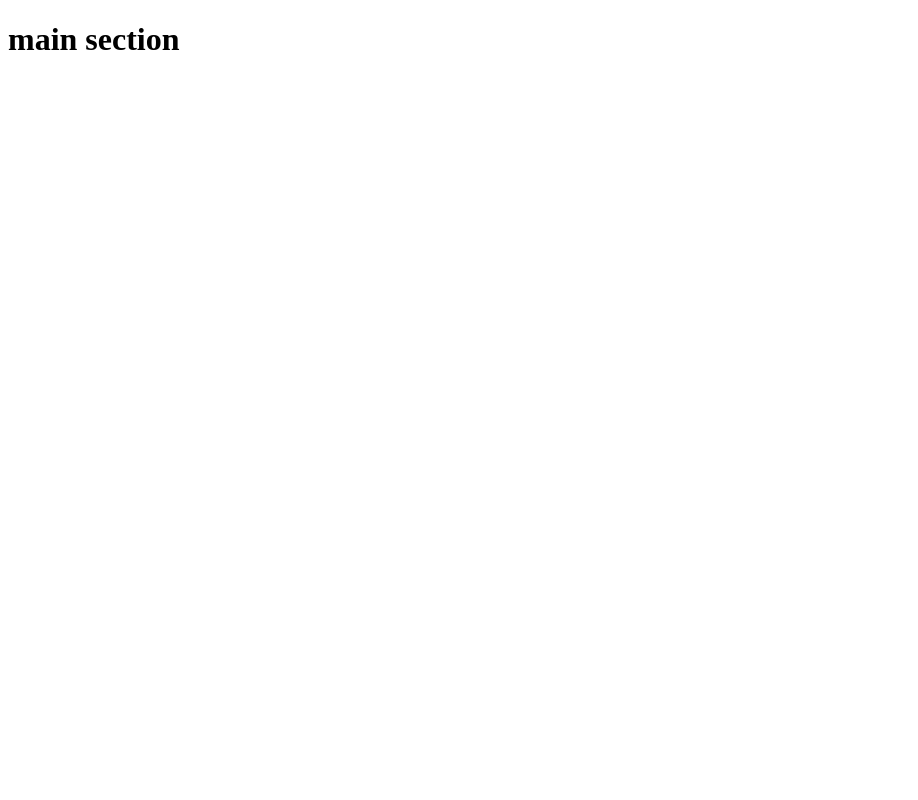
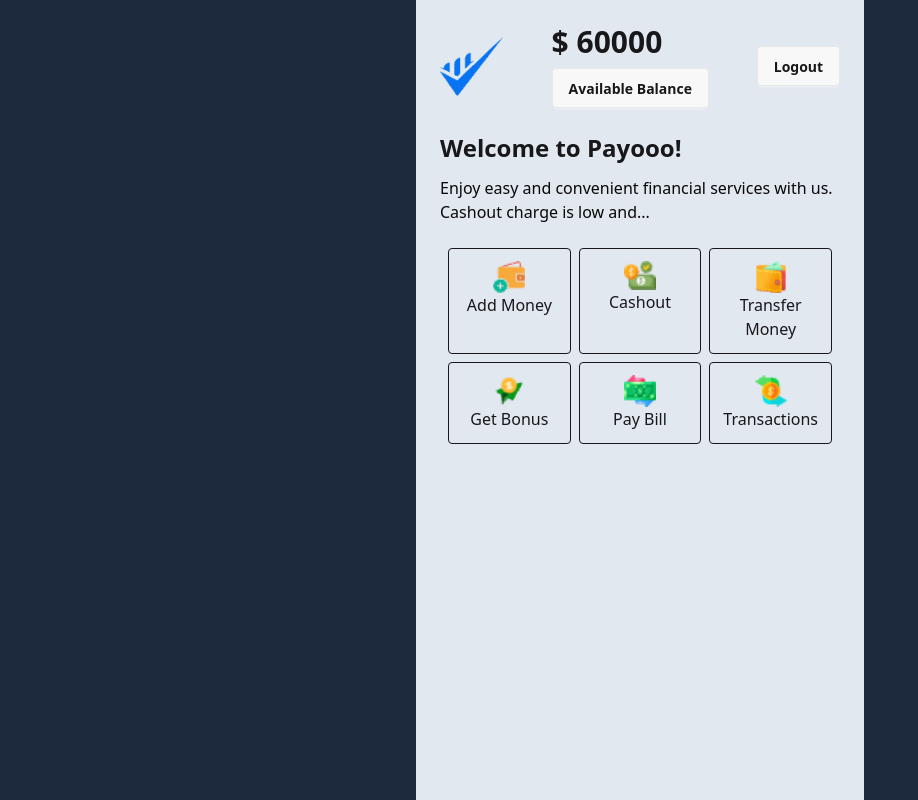
Before and after one commit to robin355/payment-_Project, a website: page main.html in a window 1280 px wide. Shown: the whole page, without its empty margins (0-918 px from the left). Drawn offline with nearby package versions, Linux system fonts and the light colour scheme.

Commit message:
card fuction implement

```diff
--- a/main.html
+++ b/main.html
@@ -1,11 +1,57 @@
 <!DOCTYPE html>
 <html lang="en">
+
 <head>
     <meta charset="UTF-8">
     <meta name="viewport" content="width=device-width, initial-scale=1.0">
     <title>Document</title>
+    <link href="https://cdn.jsdelivr.net/npm/daisyui@5" rel="stylesheet" type="text/css" />
+    <script src="https://cdn.jsdelivr.net/npm/@tailwindcss/browser@4"></script>
 </head>
-<body>
-    <h1>main section</h1>
+
+<body class="bg-slate-800">
+    <section class="max-w-md min-h-screen mx-auto py-6 bg-slate-200">
+        <header>
+            <nav class="flex justify-around items-center">
+                <img class="w-16" src="assets/Group.png" alt="">
+                <div>
+                    <p class="text-3xl font-bold">$ 60000</p>
+                    <p class="btn border mt-2">Available Balance</p>
+                </div>
+                <button class="btn">Logout</button>
+            </nav>
+        </header>
+        <section class="m-6">
+             <h1 class="text-2xl font-bold mb-3">Welcome to Payooo!</h1>
+        <p class="text-[#080808]">Enjoy easy and convenient financial services with us. Cashout charge is low and...</p>
+        <div class="cards grid grid-cols-3 gap-2 p-2 mt-4">
+            <div class="box border p-3 text-center rounded-sm ">
+                <img class="w-8 mx-auto" src="./assets/wallet1.png" alt="" srcset="">
+                <h3>Add Money</h3>
+            </div>
+            <div class="box border p-3 text-center rounded-sm ">
+                <img class="w-8 mx-auto" src="./assets/bonus1.png" alt="" srcset="">
+                <h3>Cashout</h3>
+            </div>
+            <div class="box border p-3 text-center rounded-sm ">
+                <img class="w-8 mx-auto" src="./assets/purse1.png" alt="" srcset="">
+                <h3>Transfer Money</h3>
+            </div>
+            <div class="box border p-3 text-center rounded-sm ">
+                <img class="w-8 mx-auto" src="./assets/send1.png" alt="" srcset="">
+                <h3>Get Bonus</h3>
+            </div>
+            <div class="box border p-3 text-center rounded-sm ">
+                <img class="w-8 mx-auto" src="./assets/transaction1.png" alt="" srcset="">
+                <h3>Pay Bill</h3>
+            </div>
+            <div class="box border p-3 text-center rounded-sm ">
+                <img class="w-8 mx-auto" src="./assets/money1.png" alt="" srcset="">
+                <h3>Transactions</h3>
+            </div>
+        </div>
+        </section>
+    </section>
 </body>
+
 </html>
```
Also changed, not shown: login.js (+9 -13 lines).
